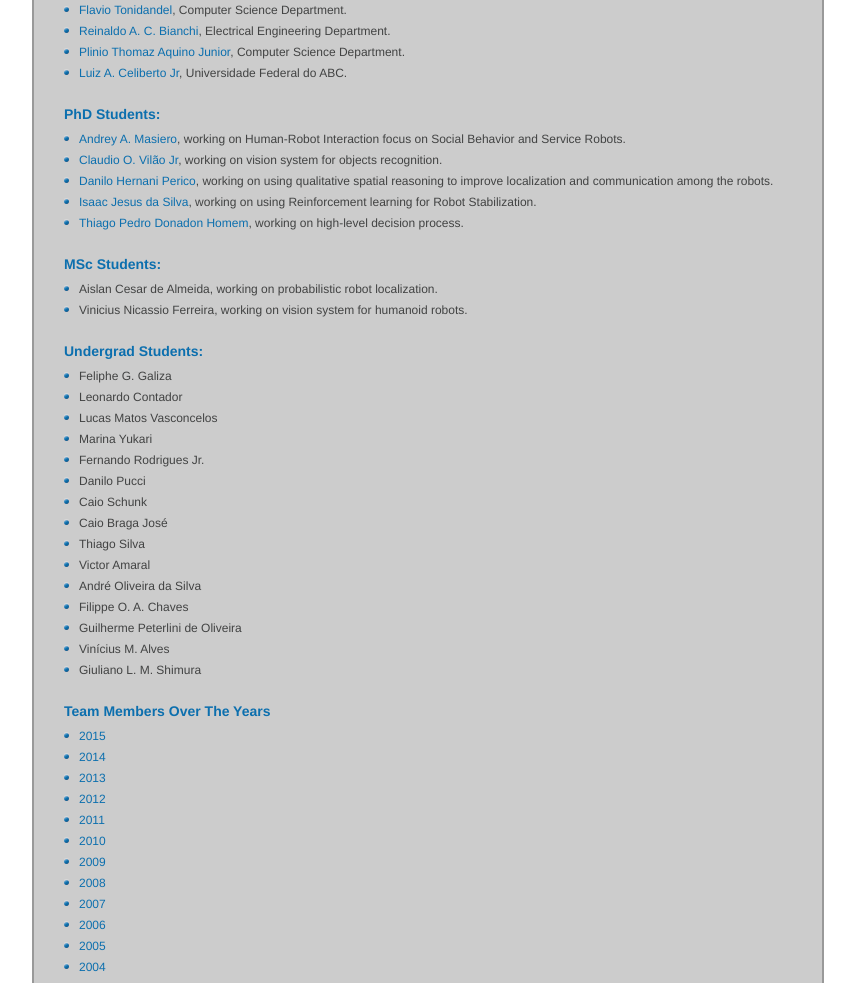
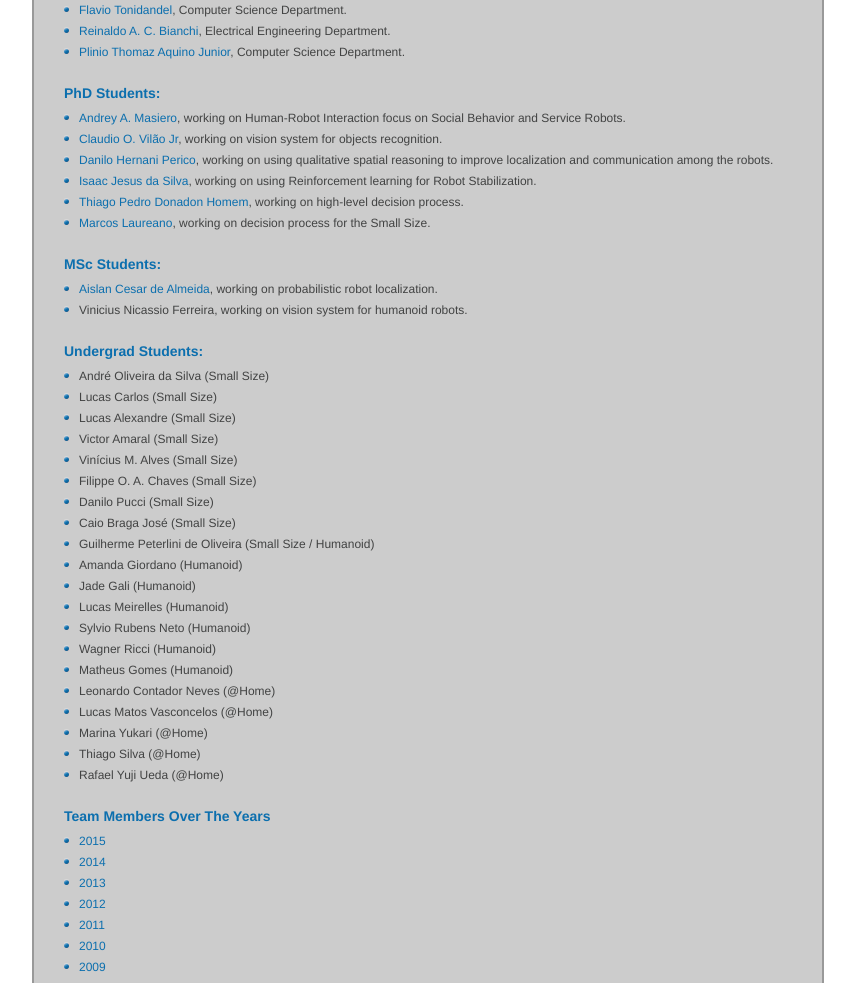
Before and after one commit to OpenFEI/site_robofei, a plain HTML site: page team_members.html in a window 1280 px wide. Shown: the part 347-1330 px from the top of the page, without its empty margins (212-1067 px from the left). Drawn offline with Linux system fonts and the light colour scheme.

Commit message:
add 2016 team members

```diff
--- a/team_members.html
+++ b/team_members.html
@@ -36,42 +36,47 @@
                 <li><a href="http://www.fei.edu.br/~flaviot">Flavio Tonidandel</a>, Computer Science Department.</li>
                 <li><a href="http://www.fei.edu.br/~rbianchi/index.html">Reinaldo A. C. Bianchi</a>, Electrical Engineering Department.</li>
                  <li><a href="http://www.fei.edu.br/~plinio.aquino">Plinio Thomaz Aquino Junior</a>, Computer Science Department.</li>
-                <li><a href="https://www.researchgate.net/profile/Luiz_Celiberto">Luiz A. Celiberto Jr</a>, Universidade Federal do ABC.</li>
+               <!-- <li><a href="https://www.researchgate.net/profile/Luiz_Celiberto">Luiz A. Celiberto Jr</a>, Universidade Federal do ABC.</li> -->
             </ul>
 
             <h2>PhD Students:</h2>
             <ul>
                 <li><a href="http://www.andreymasiero.com">Andrey A. Masiero</a>, working on Human-Robot Interaction focus on Social Behavior and Service Robots.</li>
                 <li><a href="https://www.researchgate.net/profile/Claudio_Jr">Claudio O. Vilão Jr</a>, working on vision system for objects recognition.</li>
-                <li><a href="http://www.researchgate.net/profile/Danilo_Perico/">Danilo Hernani Perico</a>, working on using qualitative spatial reasoning to improve  localization and communication among the robots.</li>
+                <li><a href="http://www.researchgate.net/profile/Danilo_Perico/">Danilo Hernani Perico</a>, working on using qualitative spatial reasoning to improve localization and communication among the robots.</li>
                 <li><a href="https://www.researchgate.net/profile/Isaac_Da_Silva2">Isaac Jesus da Silva</a>, working on using Reinforcement learning for Robot Stabilization.</li>
                 <li><a href="https://www.researchgate.net/profile/Thiago_Homem">Thiago Pedro Donadon Homem</a>, working on high-level decision process.</li>
+                <li><a href="http://www.mlaureano.org/">Marcos Laureano</a>, working on decision process for the Small Size.</li>
             </ul>
 
             <h2>MSc Students:</h2>
             <ul>
-                <li>Aislan Cesar de Almeida, working on probabilistic robot localization.</li>
+                <li><a href="https://www.researchgate.net/profile/Aislan_Cesar_De_Almeida">Aislan Cesar de Almeida</a>, working on probabilistic robot localization.</li>
                 <li>Vinicius Nicassio Ferreira, working on vision system for humanoid robots.</li>
             </ul>
 
             <h2>Undergrad Students:</h2>
             <ul>
-                <li>Feliphe G. Galiza</li>
-                <li>Leonardo Contador</li>
-                <li>Lucas Matos Vasconcelos</li>
-                <li>Marina Yukari</li>
-                <li>Fernando Rodrigues Jr.</li>
-                <li>Danilo Pucci </li>
-                <li>Caio Schunk </li>
-                <li>Caio Braga José </li>
-                <li>Thiago Silva </li>
-                <li>Victor Amaral </li>
-                <li>André Oliveira da Silva </li>
-                <li>Filippe O. A. Chaves </li>
-                <li>Guilherme Peterlini de Oliveira </li>
-                <li>Vinícius M. Alves </li>
-                <li>Giuliano L. M. Shimura</li>
-
+                <li>André Oliveira da Silva (Small Size)</li>
+                <li>Lucas Carlos (Small Size)</li>
+                <li>Lucas Alexandre (Small Size)</li>
+                <li>Victor Amaral (Small Size)</li>
+                <li>Vinícius M. Alves (Small Size) </li>
+                <li>Filippe O. A. Chaves (Small Size)</li>
+                <li>Danilo Pucci (Small Size)</li>
+                <li>Caio Braga José (Small Size) </li>
+                <li>Guilherme Peterlini de Oliveira (Small Size / Humanoid)</li>
+                <li>Amanda Giordano (Humanoid)</li>
+                <li>Jade Gali (Humanoid)</li>
+                <li>Lucas Meirelles (Humanoid)</li>
+                <li>Sylvio Rubens Neto (Humanoid)</li>
+                <li>Wagner Ricci (Humanoid)</li>
+                <li>Matheus Gomes (Humanoid)</li>
+                <li>Leonardo Contador Neves (@Home)</li>
+                <li>Lucas Matos Vasconcelos (@Home) </li>
+                <li>Marina Yukari (@Home)</li>
+                <li>Thiago Silva (@Home) </li>
+                <li>Rafael Yuji Ueda (@Home)</li>
             </ul>
 
             <h2>Team Members Over The Years</h2>
```
